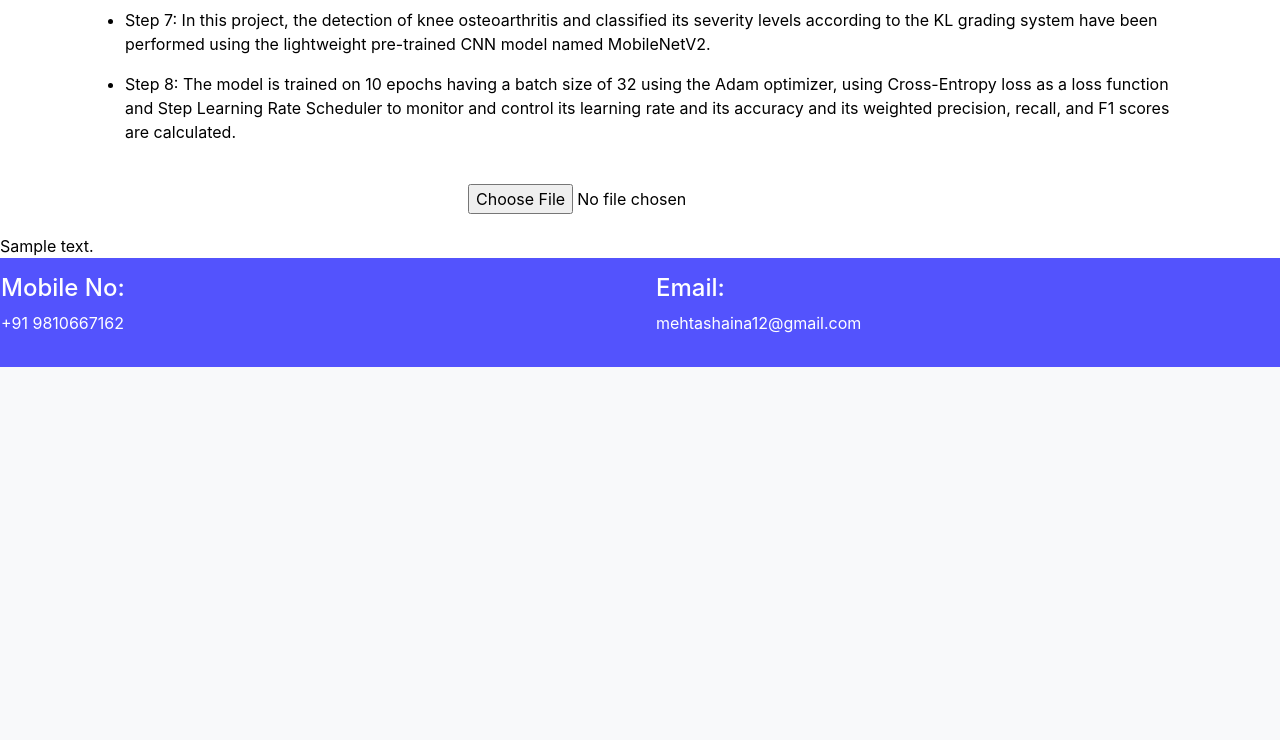
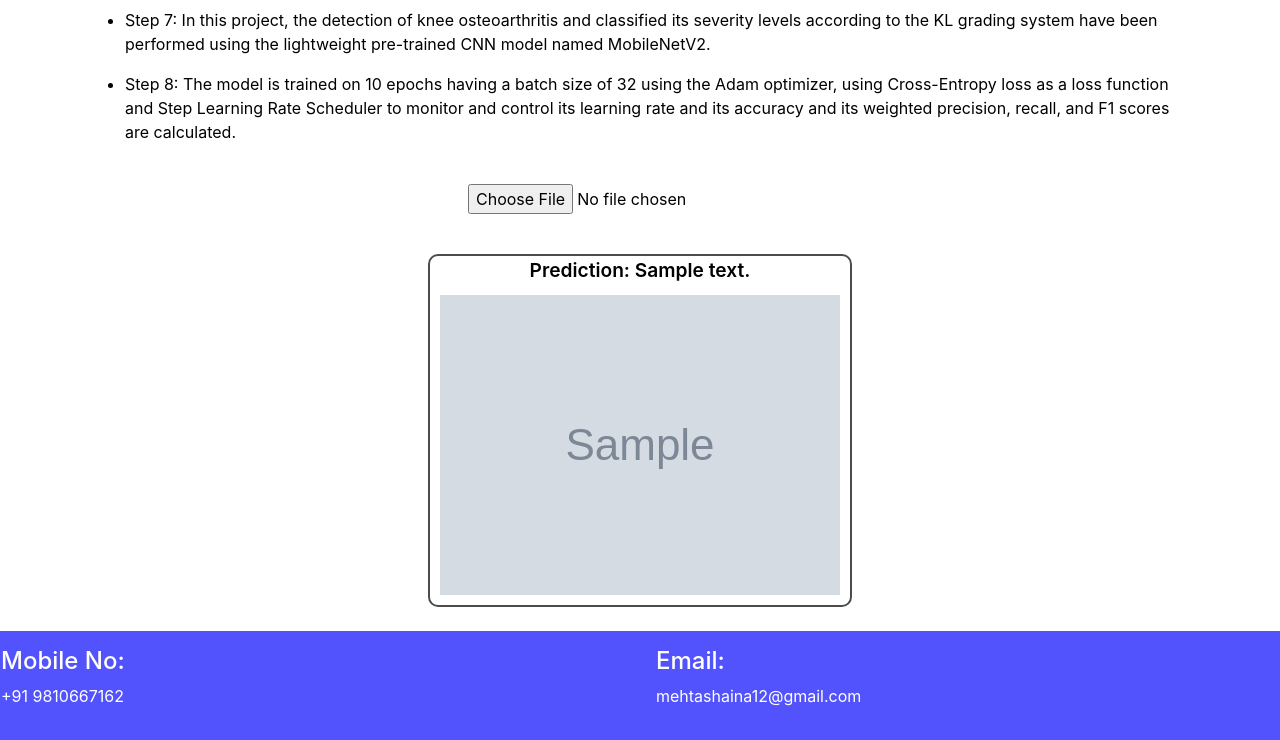
Before and after one commit to shaina-12/Knee-Ostheoarthritis-Detection-and-Severity-Prediction, a Flask app: template templates/diagnosis.html in a window 1280 px wide. Shown: the part 536-1276 px from the top of the page. Before the commit the page ends 903 px from the top, so only its background shows below. Run offline with Flask 2, Linux system fonts and the light colour scheme; the template is opened without the code that fills it: most values are stand-ins (such as "Sample title", 1, 10 or a date in 2020); grey boxes marked "Sample" are stand-in pictures.

Commit message:
Added a segment to display image of prediction and prediction result

```diff
--- a/templates/diagnosis.html
+++ b/templates/diagnosis.html
@@ -48,7 +48,19 @@ Diagnosis
       </div>
    </div>
 </form>
-{{ prediction_text }}
+
+<div style="display: flex; justify-content: center; margin-top: 20px;">
+   {% if prediction_text %}
+   <div style="width: fit-content; border: 2px solid; border-color: rgba(0, 0, 0, 0.7); border-radius: 10px;">
+      <div style="display: flex; flex-direction: column; align-items: center;">
+         <span style="font-weight: 600; font-size: larger;">Prediction: {{prediction_text}}</span>
+         {% if image_path %}<img style="width: 1000x; padding: 10px;" src="{{image_path}}" alt="Prediction Image">{% endif %}
+      </div>
+      {% endif %}
+   </div>
+</div>
+
+
 <br>
 <script src="{{ url_for('static', filename='js/main.js') }}" type="text/javascript"></script>
 <script>
```
